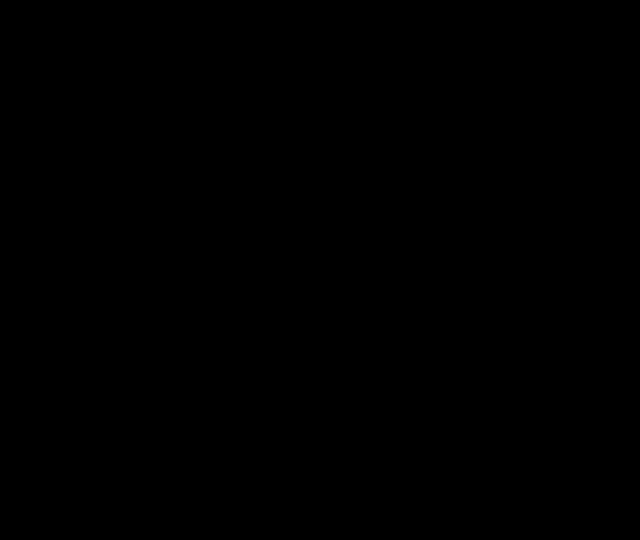
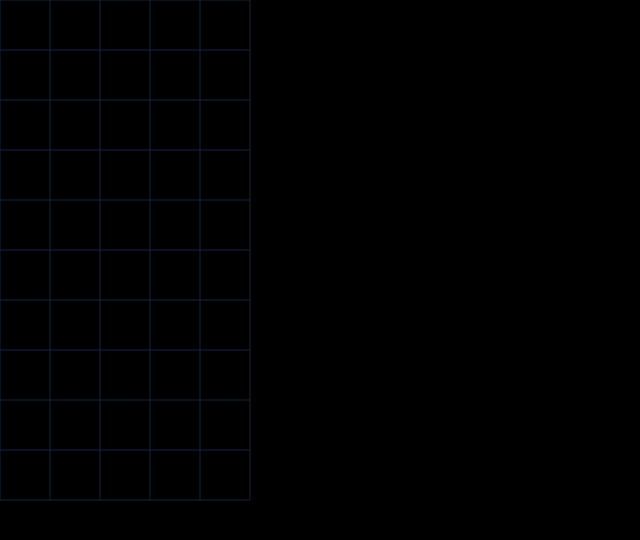
Before and after one commit to matyas-gubis/js_canvas_panning, a plain HTML site: page index.html in a window 1280 px wide. Shown: the whole page, without its empty margins (0-640 px from the left). Drawn offline with Linux system fonts and the light colour scheme.

Commit message:
create grid class

```diff
--- /dev/null
+++ b/grid.js
@@ -0,0 +1,22 @@
+export class Grid {
+  constructor(rowCount, columnCount, cellWidth, cellHeight) {
+    this.rowCount = rowCount;
+    this.columnCount = columnCount;
+    this.cellWidth = cellWidth;
+    this.cellHeight = cellHeight;
+  }
+  /**@param {CanvasRenderingContext2D} ctx  */
+  render(ctx) {
+    ctx.beginPath();
+    ctx.strokeStyle = "#142540";
+    for (let i = 0; i <= this.columnCount; i++) {
+      ctx.moveTo(i * this.cellWidth, 0);
+      ctx.lineTo(i * this.cellWidth, this.cellHeight * this.rowCount);
+    }
+    for (let i = 0; i <= this.rowCount; i++) {
+      ctx.moveTo(0, i * this.cellHeight);
+      ctx.lineTo(this.cellWidth * this.columnCount, i * this.cellHeight);
+    }
+    ctx.stroke();
+  }
+}
--- a/index.html
+++ b/index.html
@@ -11,7 +11,7 @@
 <body>
     <canvas id="canvas"></canvas>
     <canvas id="hud"></canvas>
-    <script src="script.js"></script>
+    <script type="module" src="script.js"></script>
 </body>
 
 </html>
--- a/script.js
+++ b/script.js
@@ -1,25 +1,34 @@
+import { Grid } from "./grid.js";
+
 const canvas = document.getElementById("canvas");
-canvas.width = window.innerWidth;
-canvas.height = window.innerHeight;
 /**
  * @type { CanvasRenderingContext2D}
  */
 const ctx = canvas.getContext("2d");
 
-let rectPosX = 0;
+const grid = new Grid(10, 5, 50, 50);
 
 function animate() {
+  draw(ctx);
+  requestAnimationFrame(animate);
+}
+
+function draw(ctx) {
+  canvas.width = window.innerWidth;
+  canvas.height = window.innerHeight;
   ctx.clearRect(0, 0, canvas.width, canvas.height);
   ctx.fillStyle = "black";
   ctx.fillRect(0, 0, canvas.width, canvas.height);
-  draw();
-  requestAnimationFrame(animate);
+  grid.render(ctx);
 }
 
-animate();
+window.addEventListener("load", () => {
+  console.log("init");
+  draw(ctx);
+});
+window.addEventListener("resize", () => {
+  console.log("resize");
+  draw(ctx);
+});
 
-function draw() {
-  // ctx.fillStyle = "red";
-  // ctx.fillRect(rectPosX, 0, 10, 10);
-  // rectPosX++;
-}
+// animate();
```
